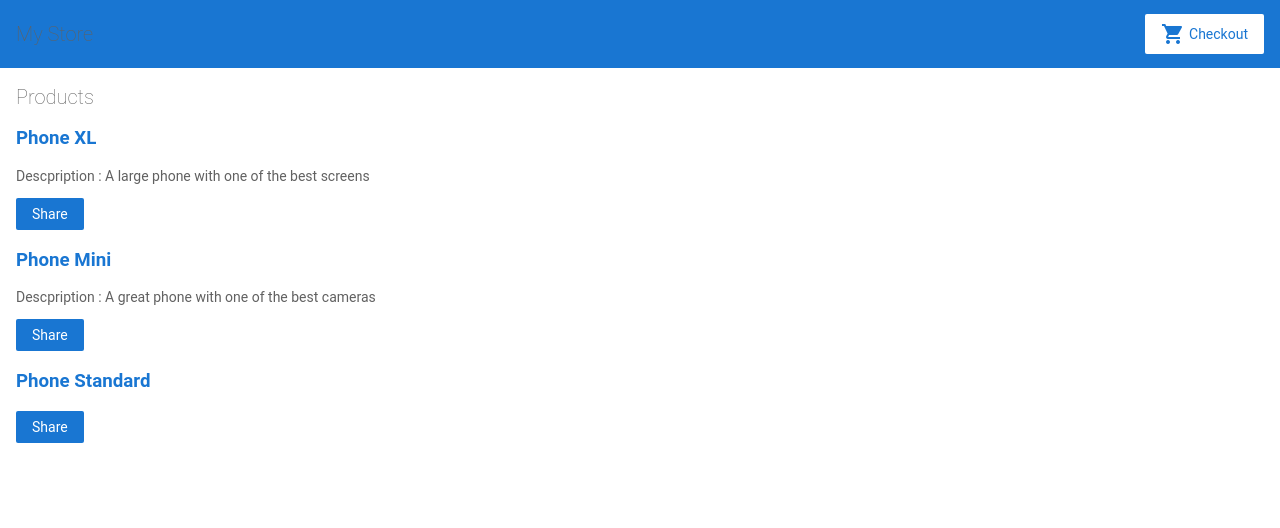
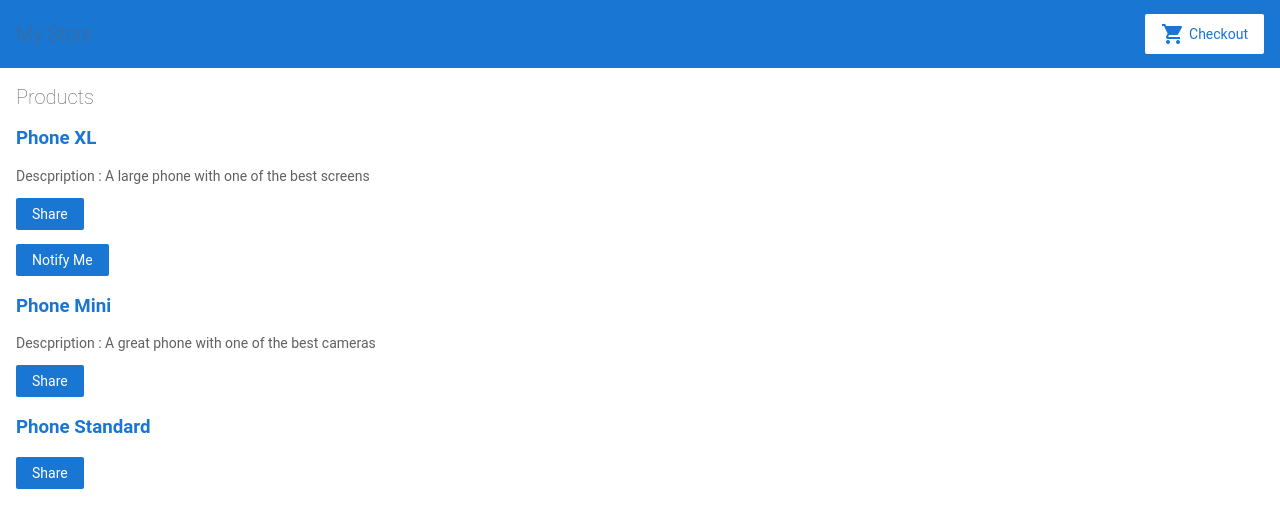
Before and after one commit to testworking2705/angular-demo-app, an Angular app: page / in a window 1280 px wide. Shown: the top 528 px of the page. Built offline with nearby package versions, Linux system fonts and the light colour scheme.

Commit message:
4 files modified with update to notify mesage

```diff
--- a/src/app/product-alerts/product-alerts.component.html
+++ b/src/app/product-alerts/product-alerts.component.html
@@ -1 +1,3 @@
-<p>product-alerts works!</p>
+<p *ngIf="product && product.price > 700">
+  <button type="button" (click)="notify.emit()">Notify Me</button>
+</p>
--- a/src/app/product-alerts/product-alerts.component.ts
+++ b/src/app/product-alerts/product-alerts.component.ts
@@ -1,15 +1,15 @@
-import { Component, OnInit } from '@angular/core';
+import { Component, OnInit, Input, Output, EventEmitter } from '@angular/core';
+import { Product } from '../products';
 
 @Component({
   selector: 'app-product-alerts',
   templateUrl: './product-alerts.component.html',
-  styleUrls: ['./product-alerts.component.css']
+  styleUrls: ['./product-alerts.component.css'],
 })
 export class ProductAlertsComponent implements OnInit {
+  @Input() product!: Product | undefined;
+  @Output() notify = new EventEmitter();
+  constructor() {}
 
-  constructor() { }
-
-  ngOnInit(): void {
-  }
-
+  ngOnInit(): void {}
 }
--- a/src/app/product-list/product-list.component.html
+++ b/src/app/product-list/product-list.component.html
@@ -9,6 +9,10 @@
   <p *ngIf="product.description">Descpription : {{ product.description }}</p>
 
   <button type="button" (click)="share()">Share</button>
+  <app-product-alerts
+    [product]="product"
+    (notify)="onNotify()"
+  ></app-product-alerts>
 </div>
 
 <!--
--- a/src/app/product-list/product-list.component.ts
+++ b/src/app/product-list/product-list.component.ts
@@ -5,7 +5,7 @@
 @Component({
   selector: 'app-product-list',
   templateUrl: './product-list.component.html',
-  styleUrls: ['./product-list.component.css']
+  styleUrls: ['./product-list.component.css'],
 })
 export class ProductListComponent {
   products = products;
@@ -13,8 +13,10 @@
   share() {
     window.alert('The product has been shared!');
   }
+  onNotify() {
+    window.alert('You will be notified when the product goes on sale');
+  }
 }
-
 
 /*
 Copyright Google LLC. All Rights Reserved.
```
